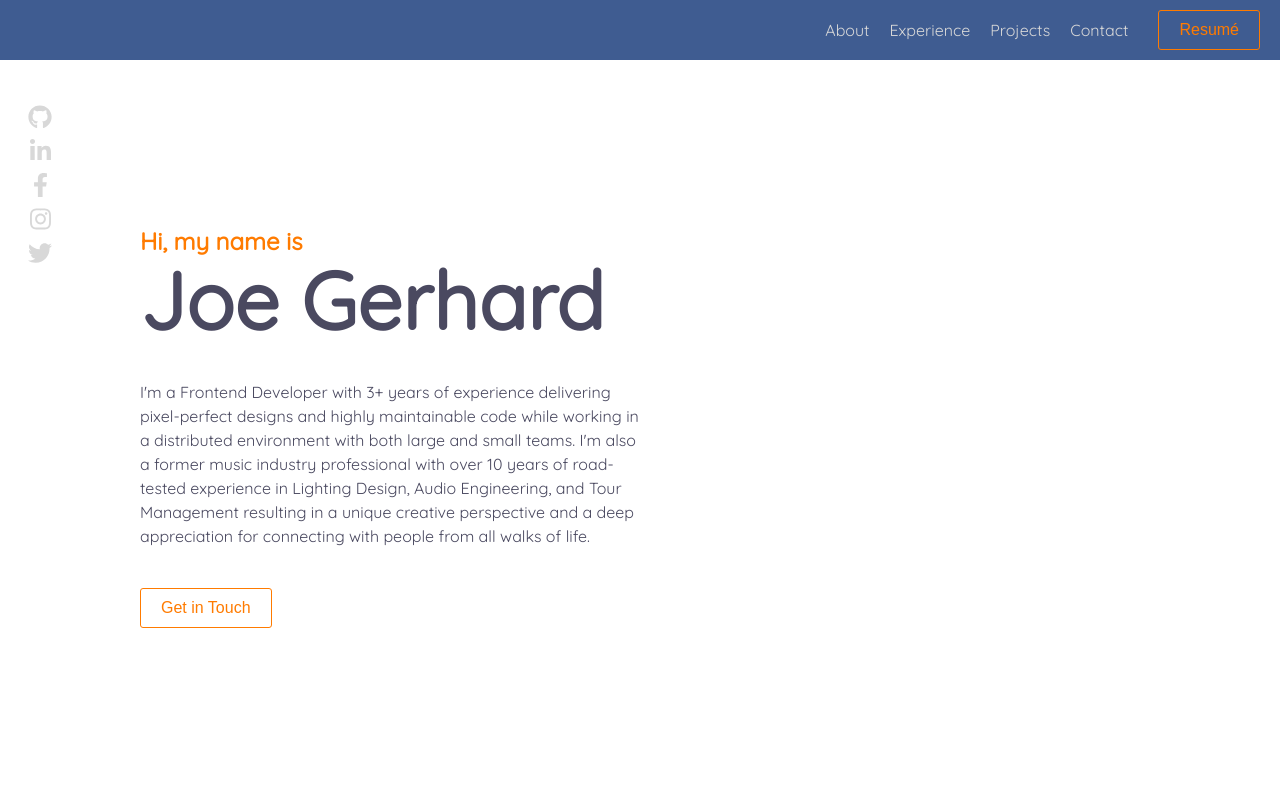
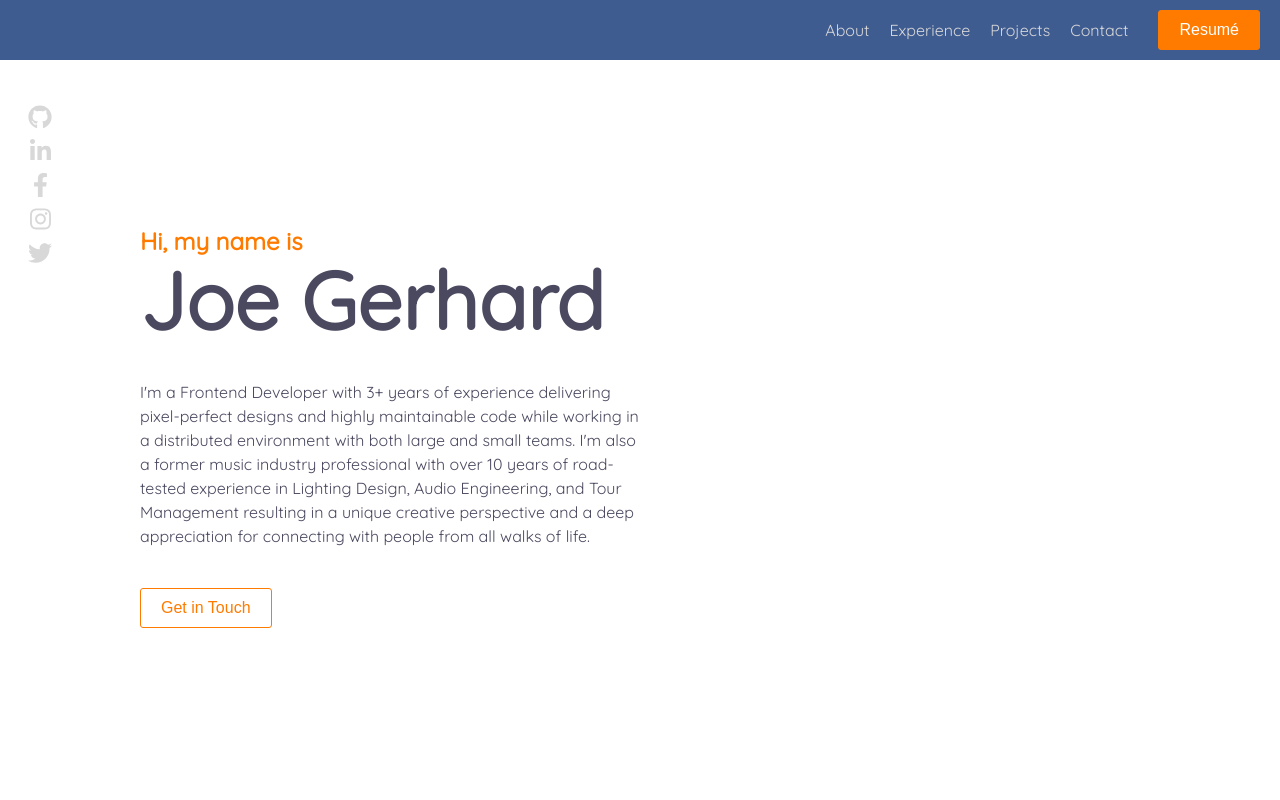
Before and after one commit to joe-gerhard/portfolio, a React (Create React App) app: page / in a window 1280 px wide. Shown: the top 800 px of the page. Built offline with nearby package versions, Linux system fonts and the light colour scheme.

Commit message:
Update Resume Button style

```diff
--- a/src/components/Button/styles.js
+++ b/src/components/Button/styles.js
@@ -1,24 +1,30 @@
 import styled, { css } from "styled-components";
 import { breakpoints } from "../../constants/breakpoints";
 
-export const StyledButton = styled.button(
-    ({ theme, margin, hide }) => css`
+export const StyledButton = styled.button(({ theme, margin, hide, dark }) => {
+    let color = dark ? "white" : theme.accent;
+    let background = dark ? theme.accent : "transparent";
+    let hoverBackground = dark ? theme.accentDark : theme.accent;
+
+    return css`
         padding: 10px 20px;
         margin: 0 ${margin || 0};
         border: 1px solid ${theme.accent};
         border-radius: 3px;
-        background: transparent;
-        color: ${theme.accent};
+        background: ${background};
+        color: ${color};
         font-size: 16px;
         transition: 0.5s;
 
         &:hover {
-            background: ${theme.accent + "55"};
+            background: ${hoverBackground};
+            border: 1px solid ${hoverBackground};
+            color: white;
             cursor: pointer;
         }
 
         @media (max-width: ${breakpoints.medium}) {
             display: ${hide ? "none" : "block"};
         }
-    `,
-);
+    `;
+});
--- a/src/components/Navbar/Navbar.jsx
+++ b/src/components/Navbar/Navbar.jsx
@@ -36,7 +36,7 @@ const Navbar = ({
             <StyledLink onClick={() => executeScroll(contactRef)}>
                 Contact
             </StyledLink>
-            <Button hide onClick={handleOpenResume} margin={"20px"}>
+            <Button dark hide onClick={handleOpenResume} margin={"20px"}>
                 Resumé
             </Button>
             <Icon icon={faBars} onClick={handleToggleMenu} />
@@ -53,7 +53,7 @@ const Navbar = ({
                 <StyledLink menu onClick={() => executeScroll(contactRef)}>
                     Contact
                 </StyledLink>
-                <Button menu onClick={handleOpenResume} margin={"20px"}>
+                <Button dark menu onClick={handleOpenResume} margin={"20px"}>
                     Resumé
                 </Button>
             </Menu>
--- a/src/styles/theme.js
+++ b/src/styles/theme.js
@@ -2,6 +2,7 @@ const theme = {
     primary: "#3F5C91",
     primaryVariant: "#5474AF",
     accent: "#FF7B00",
+    accentDark: "#C96100",
     dark: "#4A4960",
     light: "#D8D8D8",
 };
```
